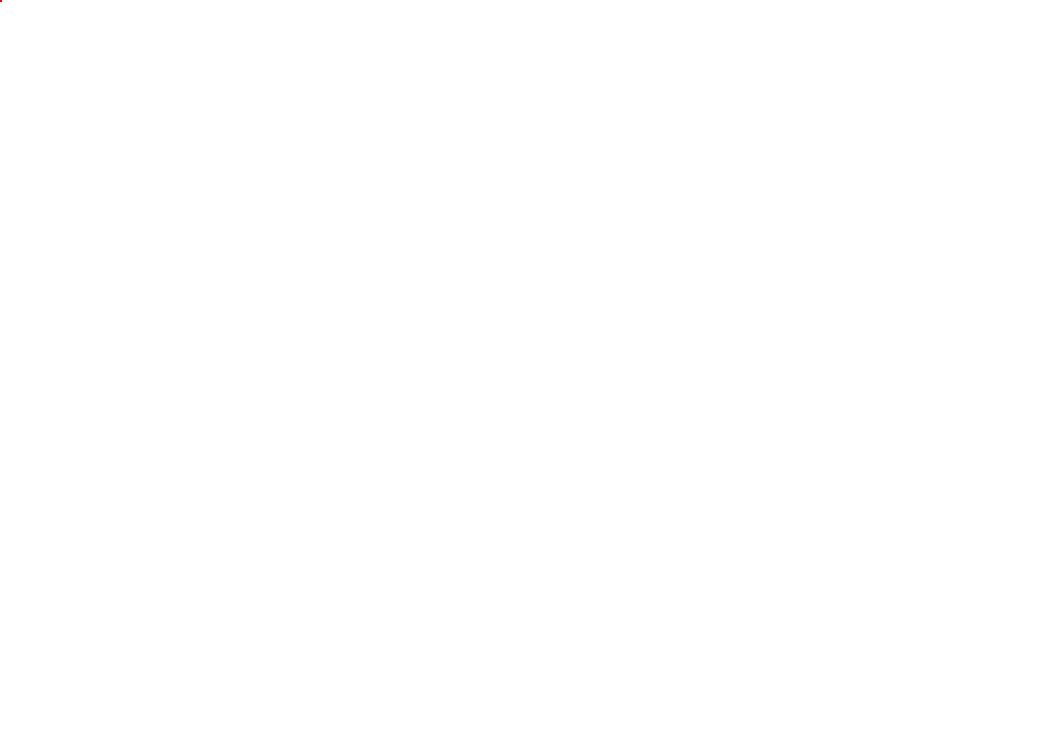
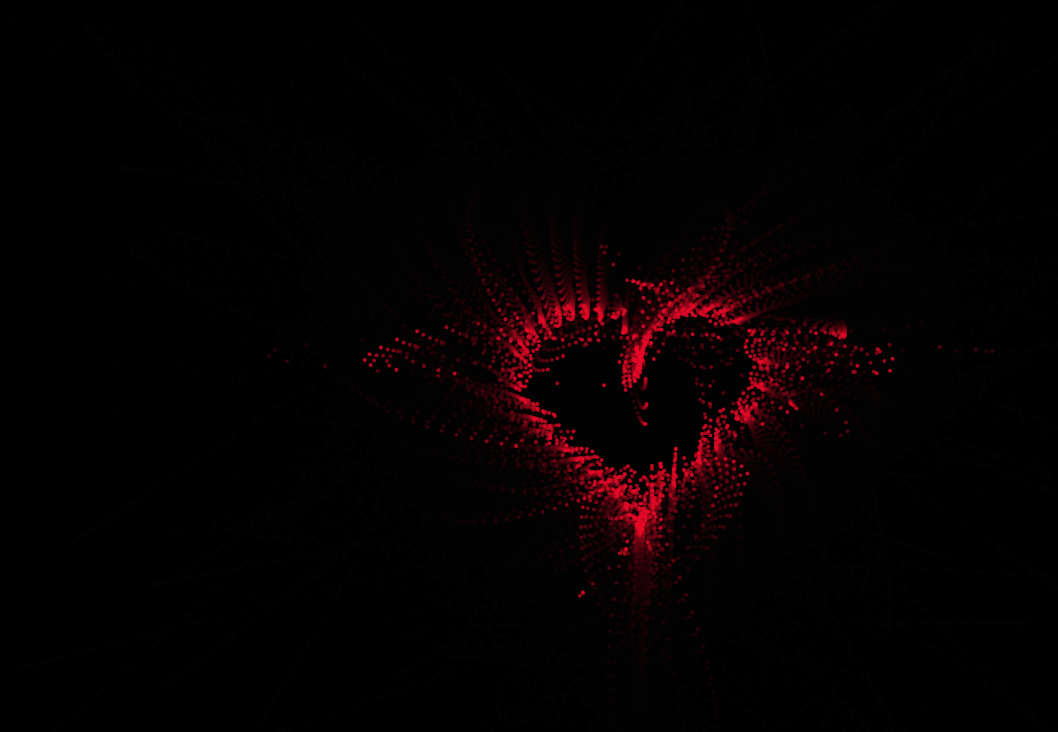
Before and after one commit to ichko/interactive, a plain HTML site: page example.html in a window 1280 px wide. Shown: the whole page, without its empty margins (0-1058 px from the left). Drawn offline with Linux system fonts and the light colour scheme.

Commit message:
Polar heart

```diff
--- a/example.html
+++ b/example.html
@@ -1,7 +1,7 @@
 <html>
     <head>
         <title>Interactive</title>
-        <style>* { margin: 0; overflow: hidden; } #canvas {width: 100%;height: 100%;}</style>
+        <style>html, body{background: #000;} * { margin: 0; overflow: hidden; } #canvas {width: 100%;height: 100%;}</style>
     </head>
     <body>
         <canvas id="canvas"></canvas>
@@ -20,20 +20,51 @@
                 new Renderer(ctx, { width: canvas.width, height: canvas.height })
             );
 
+            let polar = (rad, time) => {
+                rad += Math.sin(time / 100);
+                let x = 16 * Math.sin(rad) ** 3;
+                let y = 13 * Math.cos(rad) - 5 * Math.cos(2 * rad) - 2 * Math.cos(3 * rad) - Math.cos(4 * rad);
+                let scale = (Math.sin(time / 10) + 3) * 4;
+                return new Vector(x * scale, -y * scale)
+                    .add(new Vector(canvas.width / 2, canvas.height / 2));
+            };
 
-            engine.add(
-                new SpringTrail({ target: io.mouse, size: 2, trailSize: 100 })
-            );
+            let random = (min = 0, max = 1) => Math.random() * (max - min) + min;
 
+            let targetsSize = 60;
 
+            let targets = [];
+            for (let i = 0;i < targetsSize; i++) {
+                let target = new Vector(random(0, canvas.width), random(0, canvas.height));
+                engine.add(new SpringTrail({ target: target, size: 2, trailSize: 10, color: "rgba(230, 10, 40, 0.8)" }));
+                targets.push(target);
+            }
+
+            let time = 0;
             (function animate(){
+                time++;
                 engine.clear();
                 engine.tick();
-                engine.render()
+                engine.render();
+
+                updateTargets();
 
                 window.requestAnimationFrame(animate);
             })();
 
+            function updateTargets() {
+                for (let i = 0;i < targetsSize; i++) {
+                    let lerp = i / (targetsSize - 1) * Math.PI * 2 + random() / 10;
+                    let result = polar(lerp, time);
+                    targets[i].x = result.x;
+                    targets[i].y = result.y;
+                    if (random() < 0.004) {
+                        let rnd1 = Math.floor(random(0, targets.length));
+                        let rnd2 = Math.floor(random(0, targets.length));
+                        [targets[rnd1], targets[rnd2]] = [targets[rnd2], targets[rnd1]];
+                    }
+                }
+            }
 
         </script>
     </body>
--- a/polar.js
+++ b/polar.js
@@ -74,7 +74,7 @@ class Point {
 
 class SpringPoint extends Point {
 
-    constructor({ target = new Vector(), elasticity = 1e-1, color = '#f00', size = 3, damping = 1e-1 }) {
+    constructor({ target = new Vector(), elasticity = 1e-1, color = 'rgba(255, 0, 0, .6)', size = 3, damping = 1e-1 }) {
         super({ position: target, color, size });
         this.velocity = new Vector();
         this.target = target;
@@ -109,7 +109,8 @@ class SpringTrail extends SpringPoint {
         super(config);
         this.trail = range(config.trailSize || 10).map(index => {
             config.target = this.position;
-            config.elasticity = 1 / (index * 2 + 10);
+            config.elasticity = 1 / (index * 8);
+            config.damping = 5 / (index * 10 + 5);
             return new SpringPoint(config);
         });
     }
@@ -147,7 +148,8 @@ class Renderer {
     }
 
     clear() {
-        this.ctx.clearRect(0, 0, this.size.width, this.size.height);
+        this.ctx.fillStyle = 'rgba(0, 0, 0, .2)';
+        this.ctx.fillRect(0, 0, this.size.width, this.size.height);
     }
 
 }
```
